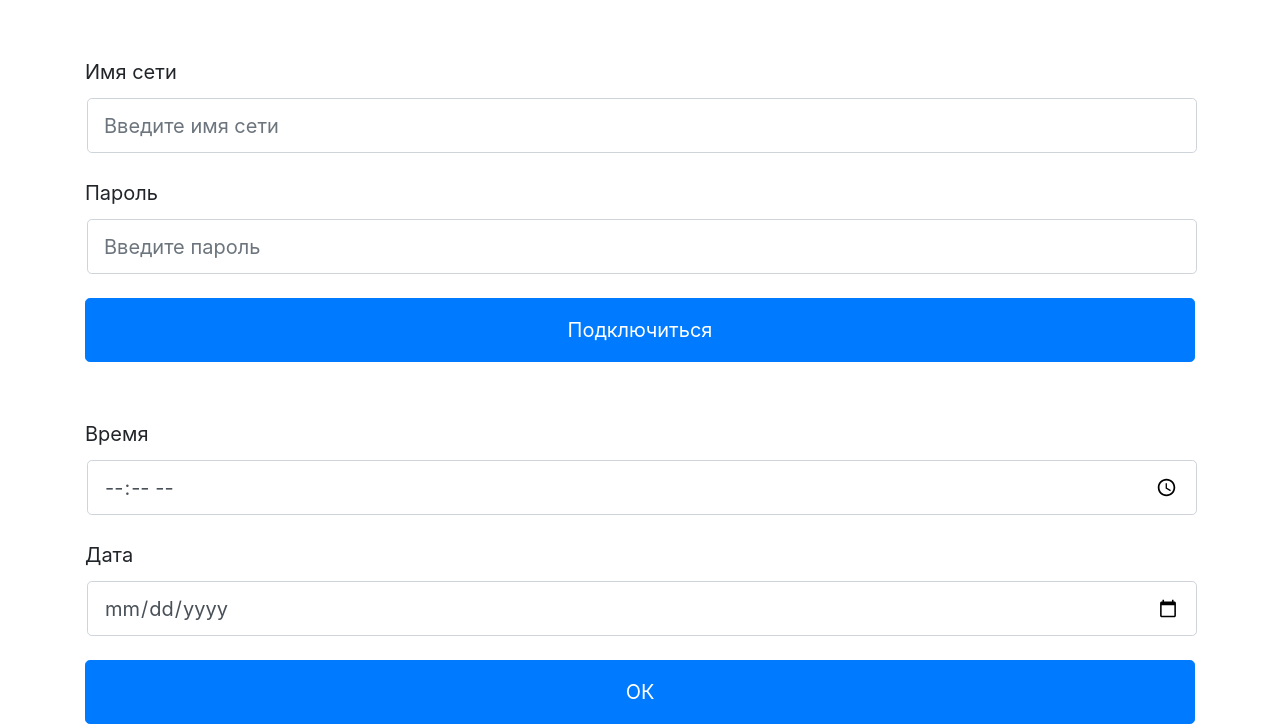
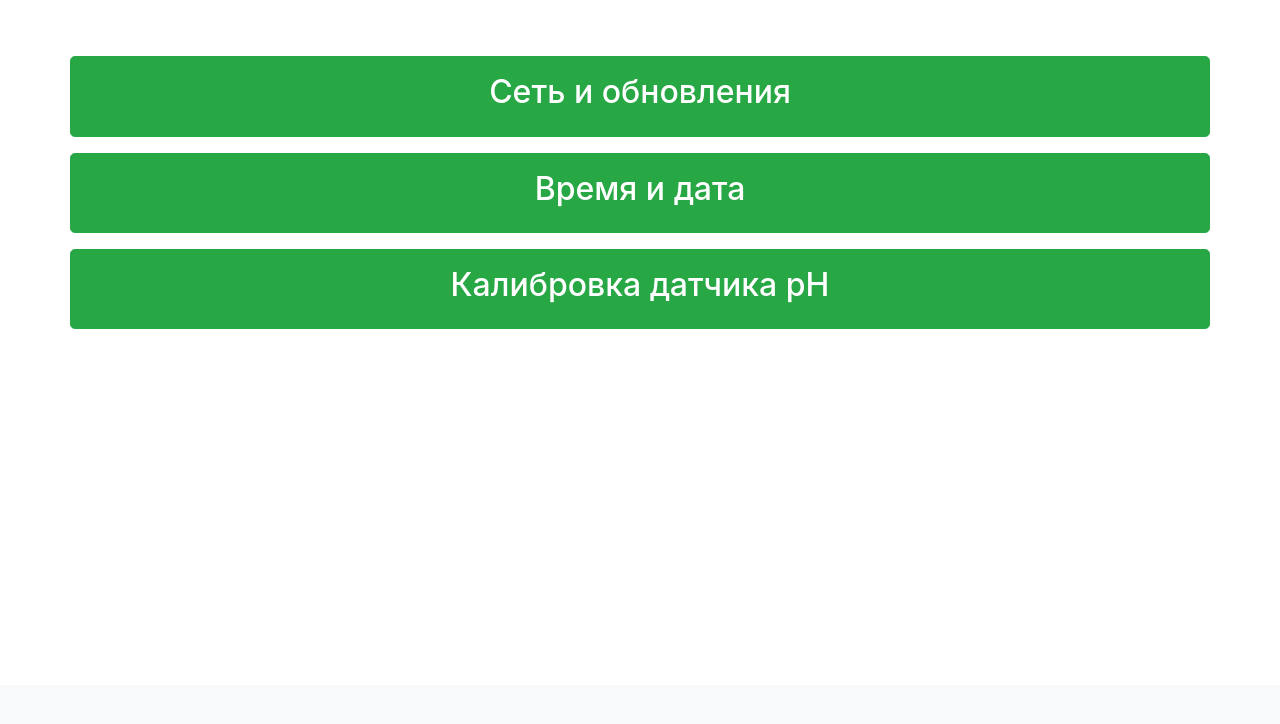
Before and after one commit to amperka/GrowBox, a Flask app: page /teacher_page in a window 1280 px wide. Shown: the part 115-839 px from the top of the page. After the commit the page ends 444 px from the top, so only its background shows below. Run offline with Flask 2, Linux system fonts and the light colour scheme; some libraries are stand-ins or nearby versions.

Commit message:
Remove settings.txt. Add calibration, net_settings, time_settings page instead teacher_settings. Change teacher_settings.html, teacher_settings.css. Add update system in net_settings.html, server.py.

```diff
--- a/server.py
+++ b/server.py
@@ -7,6 +7,7 @@ import serial_port, threading, queue
 import sqlite
 import signal
 import argparse
+sys.path.append('/home/pi/.local/lib/python3.5/site-packages')
 
 MOCK = False
 DEBUG = False
@@ -221,6 +222,18 @@ def log_in():
 def teacher_page():
     return render_template('/settings/teacher_settings.html', title='Настройки', goback='/index')
 
+@app.route("/time_settings")
+def time_settings():
+    return render_template('/settings/time_settings.html', title='Время и дата', goback='/teacher_page')
+
+@app.route("/net_settings")
+def net_settings():
+    return render_template('/settings/net_settings.html', title='Сеть и обновления', goback='/teacher_page')
+
+@app.route("/calibration_page")
+def calibration_page():
+    return render_template('/settings/calibration.html', title='Калибровка датчика pH', goback='/teacher_page')
+
 @app.route("/login")
 def secret_page():
     return render_template('/settings/login.html', title='Регистрация', goback='/index')
@@ -238,7 +251,16 @@ def apply_net_settings():
             file.write('\nnetwork={\n\tssid="'+ login +'"\n\tpsk="' + passwd + '"\n\tkey_mgmt=WPA-PSK\n}\n')
     if not connect_flag:
         os.system("wpa_cli -i wlan0 reconfigure")
-    return render_template("/settings/teacher_settings.html", title="Настройки сети", goback='/index')
+    return render_template('/settings/net_settings.html', title='Сеть и обновления', goback='/teacher_page')
+
+@app.route("/update_system")
+def update_system():
+    ret = os.system("echo Update") #testing
+    #ret = os.system("git pull origin master") #uncomment to update
+    if ret == 0:
+        return make_response('', 200)
+    else:
+        return make_response('', 403)
 
 @app.route("/apply_time", methods=["POST"])
 def apply_time():
--- a/settings.txt
+++ /dev/null
@@ -1 +0,0 @@
-{'compressor': 1, 'fan': [1, 2], 'lamp': [1, 18]}
--- a/static/css/teacher_settings.css
+++ b/static/css/teacher_settings.css
@@ -7,13 +7,13 @@ p {
 	padding-bottom: 1.25rem;
 	font-size: 35px;
 }
-input {
-	margin: 2px;
-	width: 310px;
-	height: 55px;
-	font-size: 35px;
-	border: 1px solid green;
-	border-radius: 5px;
+input:not([type=button]) {
+	/*margin: 2px;*/
+	/*width: 310px;*/
+	height: 70px;
+	/*font-size: 35px;*/
+	/*border: 1px solid green;*/
+	/*border-radius: 5px;*/
 	transition: border-color .5s ease-out;
 }
 .saved-banner {
--- a/templates/settings/teacher_settings.html
+++ b/templates/settings/teacher_settings.html
@@ -1,119 +1,31 @@
 {% extends "base.html" %}
-
-{% block stylesSection %}
-<link rel="stylesheet" href="../../static/css/teacher_settings.css">
-{% endblock %}
-
-{% block scriptsSection %}
-<script src="../static/js/node_modules/jquery/dist/jquery.min.js"></script>
-
-<script>
-    document.addEventListener("DOMContentLoaded", function () {
-        var currentdate = new Date();
-        month = currentdate.getMonth() + 1;
-        year = currentdate.getFullYear();
-        day = currentdate.getDate();
-
-        document.getElementsByName("set-time")[0].value = currentdate.getHours() + ":" + currentdate.getMinutes();
-        document.getElementsByName("set-date")[0].value = year + "-" + month + "-" + day;
-    });
-
-    function setTime() {
-        var newTime = document.getElementsByName("set-time")[0].value;
-        var newDate = document.getElementsByName("set-date")[0].value;
-
-        if (newTime === "" || newDate === "") {
-            return alert("Incorrect value");
-        }
-
-        $.ajax({
-            url: "/apply_time",
-            type: "POST",
-            data: JSON.stringify({"set-time": newTime, "set-date": newDate,}),
-            contentType: "application/json; charset=utf8",
-            dataType: "json",
-            success: function () {
-                $("#time-saved").fadeIn();
-                setTimeout(function () {
-                    $("#time-saved").fadeOut(1000);
-                }, 3000);
-            }
-        });
-    }
-
-    function calibrateFour() {
-        $.get("/calibration/four", function(data) {
-            respStatus = JSON.parse(data);
-            if (respStatus["success"] == true) {
-                var div = document.getElementById("calibration-done");
-                div.innerHTML = "Калибровка 4.01 завершена";
-                $("#calibration-done").fadeIn();
-                setTimeout(function() {
-                    $("#calibration-done").fadeOut(1000);
-                }, 2000);
-            } else {
-                alert("Calibration false");
-            }
-        });
-    }
-
-    function calibrateSeven() {
-        $.get("/calibration/seven", function(data) {
-            respStatus = JSON.parse(data);
-            if (respStatus["success"] == true) {
-                var div = document.getElementById("calibration-done");
-                div.innerHTML = "Калибровка 7.01 завершена";
-                $("#calibration-done").fadeIn();
-                setTimeout(function() {
-                    $("#calibration-done").fadeOut(1000);
-                }, 2000);
-            } else {
-                alert("Calibration false");
-            }
-        });
-    }
-</script>
-{% endblock %}
-
 {% block content %}
 <div class="container">
     <div class="row">
         <div class="col">
-            <form method="POST" action="/apply_net_settings">
-                <div class="form-group">
-                    <label class="col-form-label col-form-label-lg" for="netName">Имя сети</label>
-                    <input type="text" maxlength="25" name="login" class="form-control form-control-lg" id="netName"
-                           aria-describedby="emailHelp"
-                           placeholder="Введите имя сети">
-                </div>
-                <div class="form-group">
-                    <label class="col-form-label col-form-label-lg" for="netPassword">Пароль</label>
-                    <input type="password" maxlength="25" name="passwd" class="form-control form-control-lg"
-                           id="netPassword" placeholder="Введите пароль">
-                </div>
-                <button type="submit" class="btn btn-lg btn-primary btn-block p-3 mt-4">Подключиться</button>
-            </form>
-        </div>
-    </div>
+            <div class="row py-2">
+                <!-- Видео -->
+                <a class="btn btn-success btn-lg btn-block p-3" href="/net_settings" role="button">
+                    <p class="h2">Сеть и обновления</p>
+                </a>
+            </div>
 
-    <div class="row mt-5">
-        <div class="col">
-            <form id="time-form" onsubmit="setTime(); return false;">
-                <div class="form-group">
-                    <label for="time" class="col-form-label col-form-label-lg">Время</label>
-                    <input class="form-control form-control-lg" type="time" name="set-time" value="13:45:00" id="time">
-                </div>
+            <div class="row py-2">
+                <!-- Фото -->
+                <a class="btn btn-success btn-lg btn-block p-3" href="/time_settings" role="button">
+                    <p class="h2">Время и дата</p>
+                </a>
+            </div>
 
-                <div class="form-group">
-                    <label for="date" class="col-form-label col-form-label-lg">Дата</label>
-                    <input class="form-control form-control-lg" type="date" name="set-date" value="2011-08-19" id="date">
-                </div>
-                <button type="submit" class="btn btn-lg btn-primary btn-block p-3 mt-4">ОК</button>
-            </form>
-            <div class="saved-banner" id="time-saved">
-                Время установлено
+	    <div class="row py-2">
+                <!--Ж Фото -->
+                <a class="btn btn-success btn-lg btn-block p-3" href="/calibration_page" role="button">
+                    <p class="h2">Калибровка датчика pH</p>
+                </a>
             </div>
+
         </div>
     </div>
 </div>
+
 {% endblock %}
```
Also changed, not shown: templates/settings/calibration.html (added, +58 -0 lines), templates/settings/net_settings.html (+49 -2 lines), templates/settings/time_settings.html (added, +68 -0 lines).
